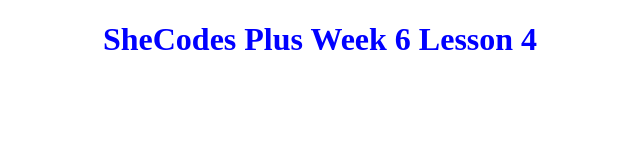
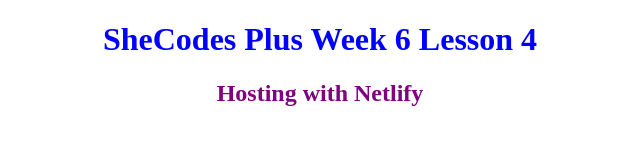
Before and after one commit to EmiOs86/test-app, a plain HTML site: page SheCodes Plus Week 6 Lesson 4.html in a window 1280 px wide. Shown: the whole page, without its empty margins (320-960 px from the left). Drawn offline with Linux system fonts and the light colour scheme.

Commit message:
Added h2

```diff
--- a/SheCodes Plus Week 6 Lesson 4.html
+++ b/SheCodes Plus Week 6 Lesson 4.html
@@ -9,5 +9,6 @@
   </head>
   <body>
     <h1>SheCodes Plus Week 6 Lesson 4</h1>
+    <h2>Hosting with Netlify</h2>
   </body>
 </html>
--- a/style.css
+++ b/style.css
@@ -3,3 +3,9 @@
   text-align: center;
   color: blue;
 }
+
+h2 {
+  display: block;
+  text-align: center;
+  color: purple;
+}
```
